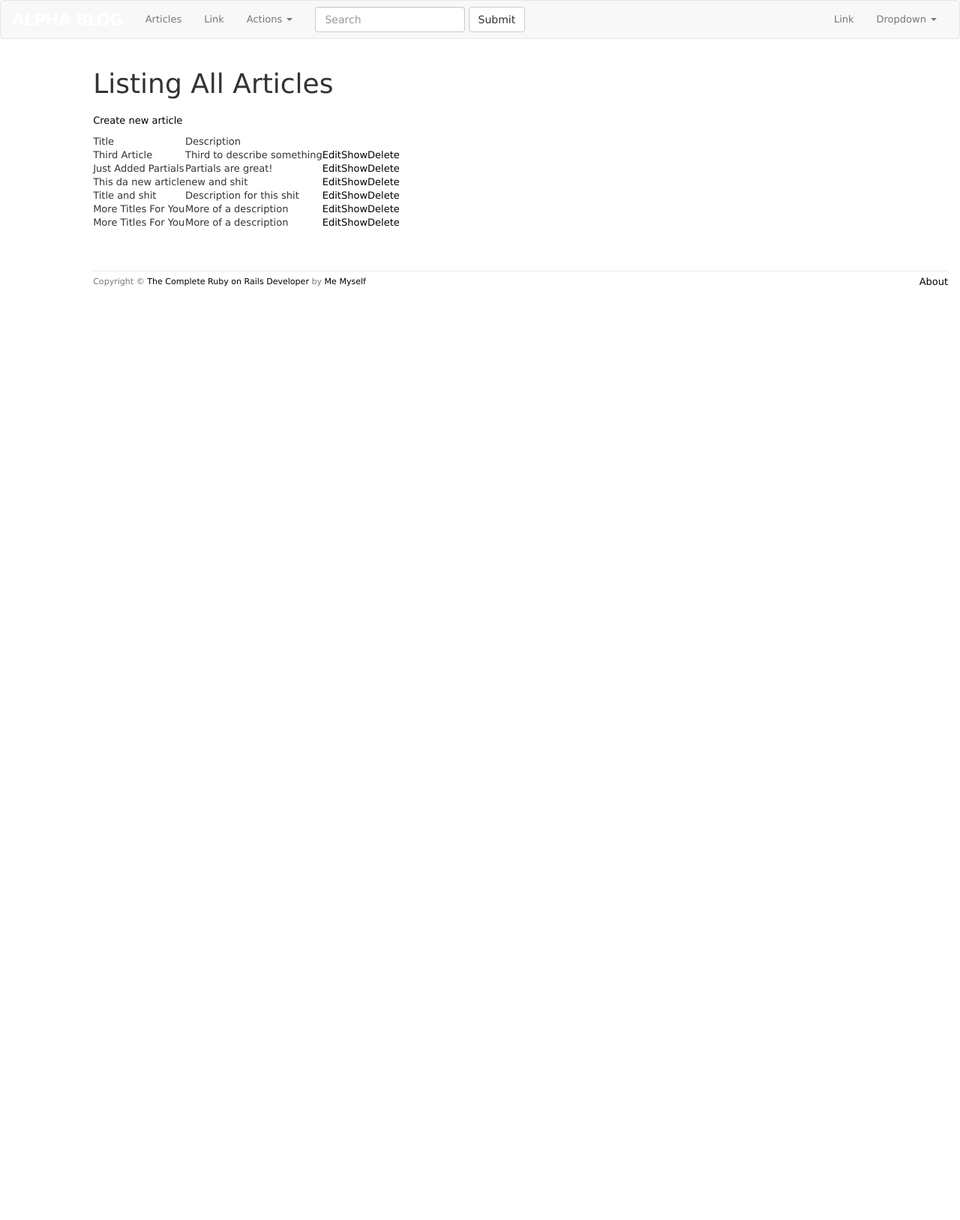
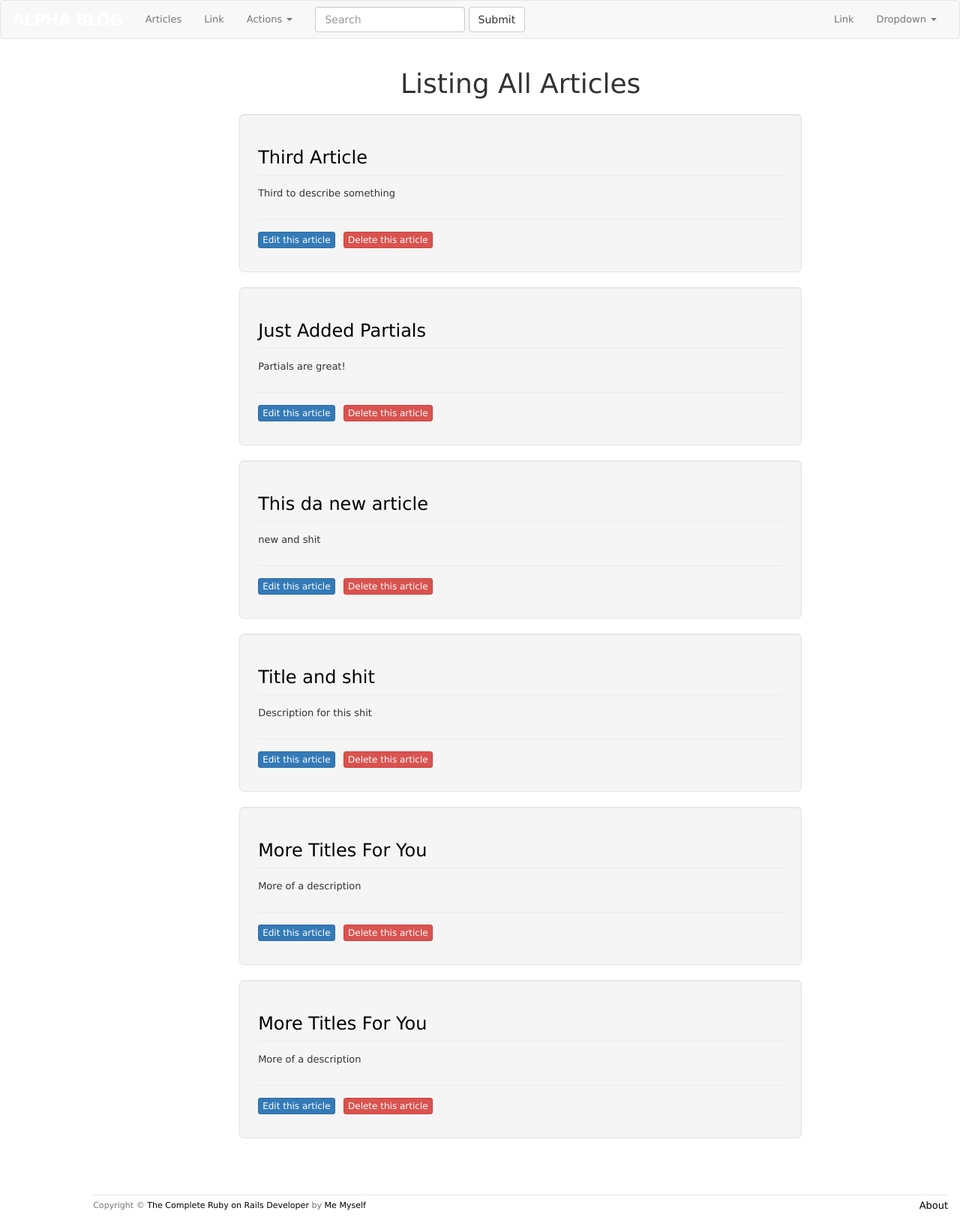
Before and after one commit to angelslanding/Koding-RoR-Tut, a Rails app: page /articles in a window 1280 px wide. Shown: the whole page at 75% size. Before the commit the page ends 382 px from the top, so only its background shows below. Run offline with Rails 7, Linux system fonts and the light colour scheme; data comes from the database, SQL or seed files in the repository; both versions use the stored data as it was after the commit; style sheets or scripts are compiled from the project's sources; some libraries are stand-ins or nearby versions.

Commit message:
Added style to articles and listing pages

```diff
--- a/app/assets/stylesheets/custom.css.scss
+++ b/app/assets/stylesheets/custom.css.scss
@@ -49,6 +49,17 @@ $navbar-default-bg: black;
     margin-top: 0;
 }
 
+.article-title {
+    font-weight: bold;
+    /*fonnt-size: 2.5em;*/
+}
+
+.article-body {
+    border-top: 1px solid #eaeaea;
+    padding-top: 15px;
+    padding-bottom: 15px;
+}
+
 footer {
     margin-top: 45px;
     padding-top: 5px;
--- a/app/views/articles/index.html.erb
+++ b/app/views/articles/index.html.erb
@@ -1,49 +1,23 @@
-<!--<p id="notice"><%#= notice %></p>
+<h1 align="center">Listing All Articles<h1>
 
-<h1>Listing Articles</h1>
 
-<table>
-  <thead>
-    <tr>
-      <th>Title</th>
-      <th>Description</th>
-      <th colspan="3"></th>
-    </tr>
-  </thead>
-
-  <tbody>
-    <% #@articles.each do |article| %>
-      <tr>
-        <td><%#= article.title %></td>
-        <td><%#= article.description %></td>
-        <td><%#= link_to 'Show', article %></td>
-        <td><%#= link_to 'Edit', edit_article_path(article) %></td>
-        <td><%#= link_to 'Destroy', article, method: :delete, data: { confirm: 'Are you sure?' } %></td>
-      </tr>
-    <%# end %>
-  </tbody>
-</table>
-
-<br>-->
-
-<%#= link_to 'New Article', new_article_path %>
-
-<h1>Listing All Articles<h1>
-<p>
-    <%= link_to "Create new article", new_article_path %>
-</p>
-<table>
-    <tr>
-        <td>Title</td>
-        <td>Description</td>
-    </tr>
     <% @articles.each do |article| %>
-    <tr>
-        <td><%= article.title %></td>
-        <td><%= article.description %></td>
-        <td><%= link_to 'Edit', edit_article_path(article) %></td>
-        <td><%= link_to 'Show', article_path(article) %></td>
-        <td><%= link_to 'Delete', article_path(article), method: :delete, data: {confirm: "Are you sure?"} %></td>
-    </tr>
+    <div class="row">
+        <div class="col-xs-8 col-xs-offset-2">
+            <div class="well well-lg">
+                    <div class="article-title">
+                         <h3><%= link_to article.title, article_path(article) %></h3>
+                    </div>
+                    <div class="article-body">
+                        <p> <%= truncate(article.description, length: 100) %></p>
+                    </div>
+                    <div class="article-actions">
+                        <%= link_to "Edit this article", edit_article_path(article), class: "btn btn-xs btn-primary" %>
+                        <%= link_to "Delete this article", article_path(article), method: :delete,
+                        data: {confirm: "Are you sure you want to delete the article?"},
+                        class: "btn btn-xs btn-danger" %>
+                    </div>
+            </div>
+        </div>
+    </div>
     <% end %>
-</table>
--- a/app/views/articles/show.html.erb
+++ b/app/views/articles/show.html.erb
@@ -27,5 +27,5 @@
 
 <%= link_to "View all articles", articles_path, class: "btn btn-xs btn-success" %>
 </div>
-</div
+</div>
 <%#= render 'form' %>
```
Also changed, not shown: db/development.sqlite3.
